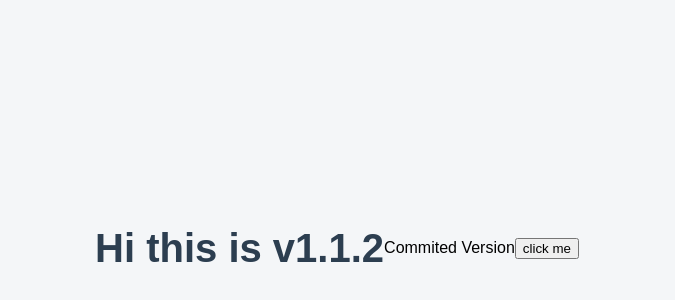
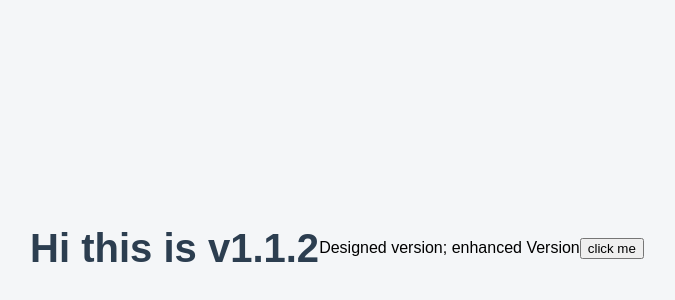
Before and after one commit to Amit-Dev03/git-learning, a plain HTML site: page index.html in a window 1280 px wide. Shown: the part 152-452 px from the top of the page, without its empty margins (303-978 px from the left). Drawn offline with Linux system fonts and the light colour scheme.

Commit message:
added designed version in index.html

```diff
--- a/index.html
+++ b/index.html
@@ -16,7 +16,7 @@
   </head>
   <body>
     <h1>Hi this is v1.1.2</h1>
-    <p>Commited Version</p>
+    <p>Designed version; enhanced Version</p>
     <button href="https://github.com/Amit-Dev03">click me</button>
   </body>
 </html>
```
